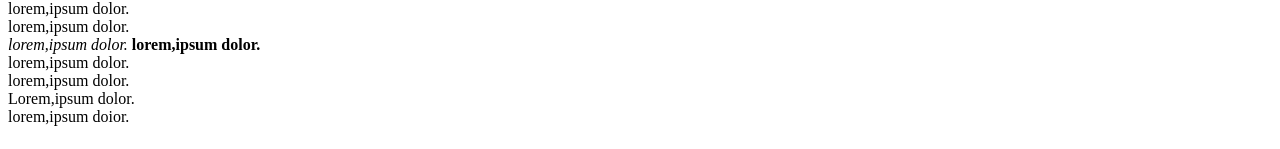
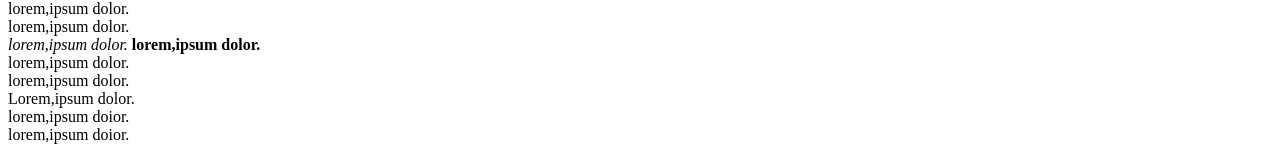
Before and after one commit to TalgarbekKubanychbekuulu/css-1, a plain HTML site: page index.html in a window 1280 px wide. Shown: the part 755-904 px from the top of the page. Drawn offline with Linux system fonts and the light colour scheme.

Commit message:
added nav

```diff
--- a/index.html
+++ b/index.html
@@ -60,6 +60,9 @@
             <div class="example-01" id="example-02">lorem,ipsum dolor.</div>
             <header class="example-02" id="example">Lorem,ipsum dolor.</header>
             <article class="example-03" id="example">lorem,ipsum doior.</article>
+            <nav class="example-04" id="example">lorem,ipsum doior.</nav>
+
+
 
 </body>
 
```
